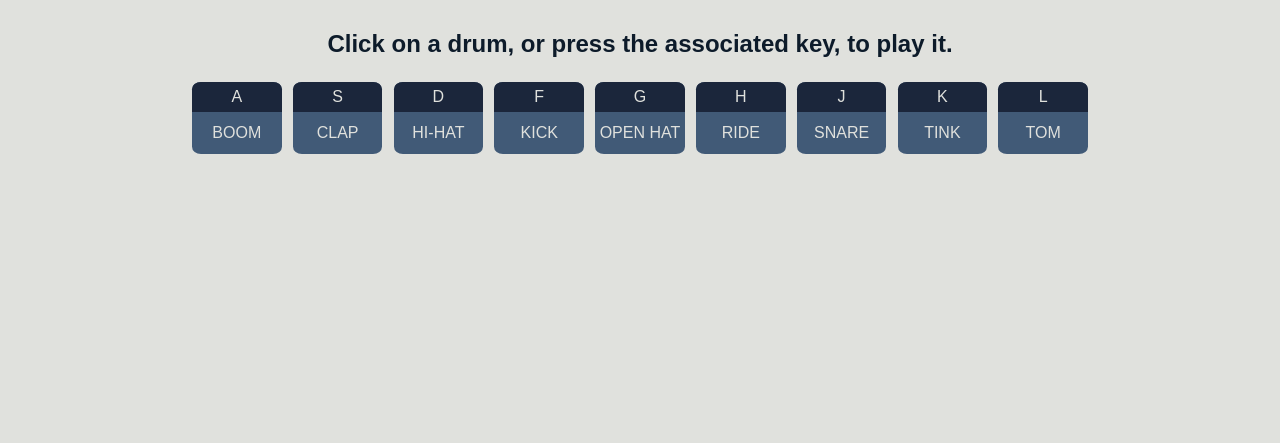
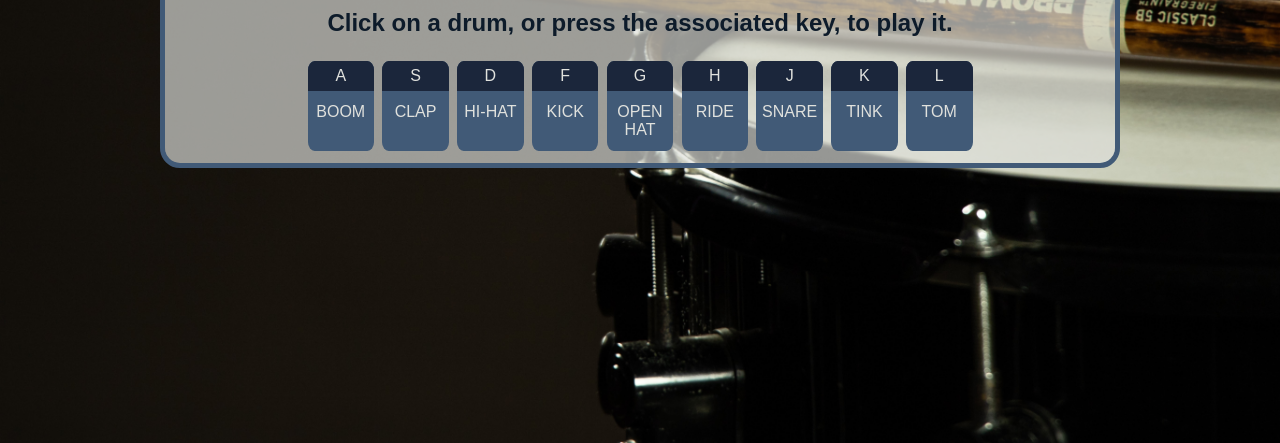
Before and after one commit to michaelmullany/CN-Drumkit-Challenge, a plain HTML site: page index.html in a window 1280 px wide. Shown: the part 357-800 px from the top of the page. Drawn offline with Linux system fonts and the light colour scheme.

Commit message:
Add background

```diff
--- a/index.html
+++ b/index.html
@@ -8,6 +8,7 @@
     <title>Drumkit Challenge</title>
 </head>
 <body>
+    <main>
         <h1>Drumkit Challenge</h1>
         <h2>Click on a drum, or press the associated key, to play it.</h2>
         <div id="drumkit">
@@ -57,6 +58,7 @@
                 <audio src="sounds/tom.wav"></audio>
             </div>
         </div>
+    </main>
     <script src="app.js"></script>
 </body>
 </html>
--- a/style.css
+++ b/style.css
@@ -5,13 +5,24 @@
 }
 
 body {
-    background-color: #E0E1DD;
+    background-image: url("img/drum-bg.jpg");
+    background-size: cover;
+    background-position: bottom right;
     font-family: Arial, Helvetica, sans-serif;
     text-align: center;
     display: flex;
     flex-direction: column;
     justify-content: center;
     height: 100vh;
+}
+
+main {
+    border: 5px solid #415A77;
+    border-radius: 20px;
+    background-color: #E0E1DDAA;
+    width: 75%;
+    margin: 0 auto;
+
 }
 
 h1, h2 {
```
Also changed, not shown: img/drum-bg.jpg (added), 1 other file. Lines whose indentation alone changed are shown as unchanged.
